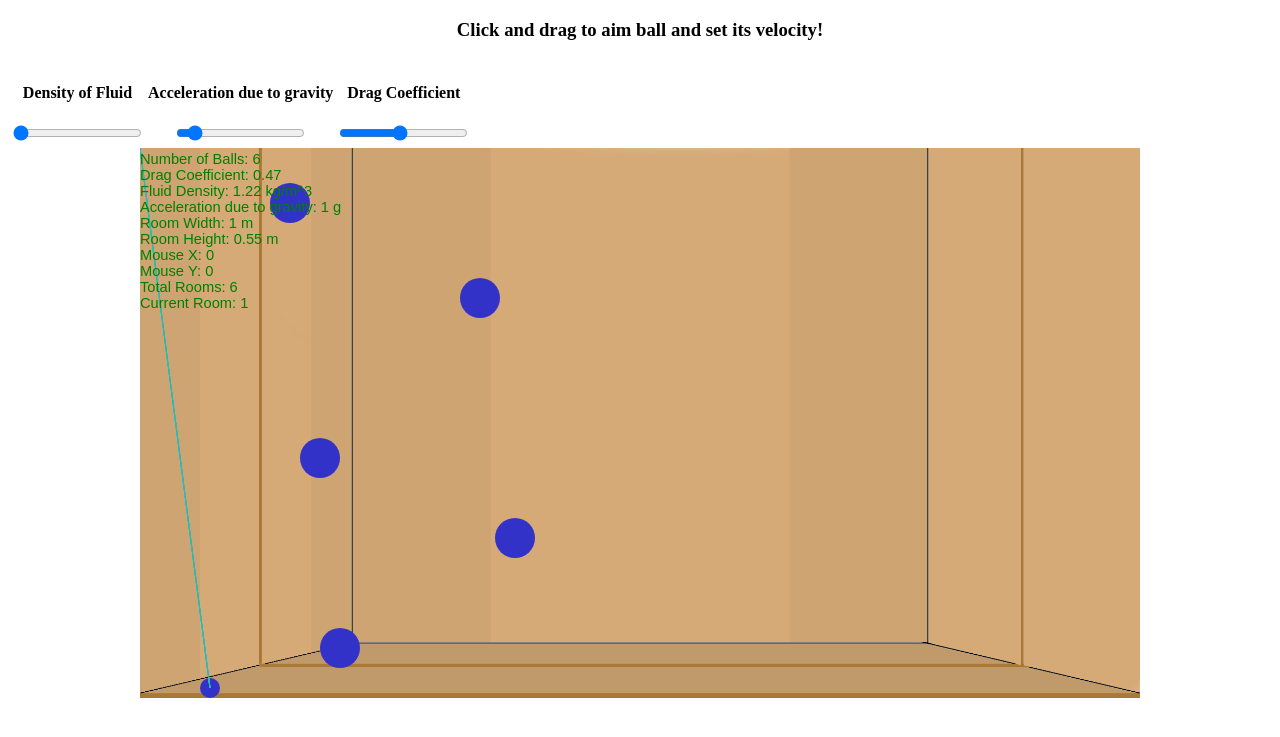
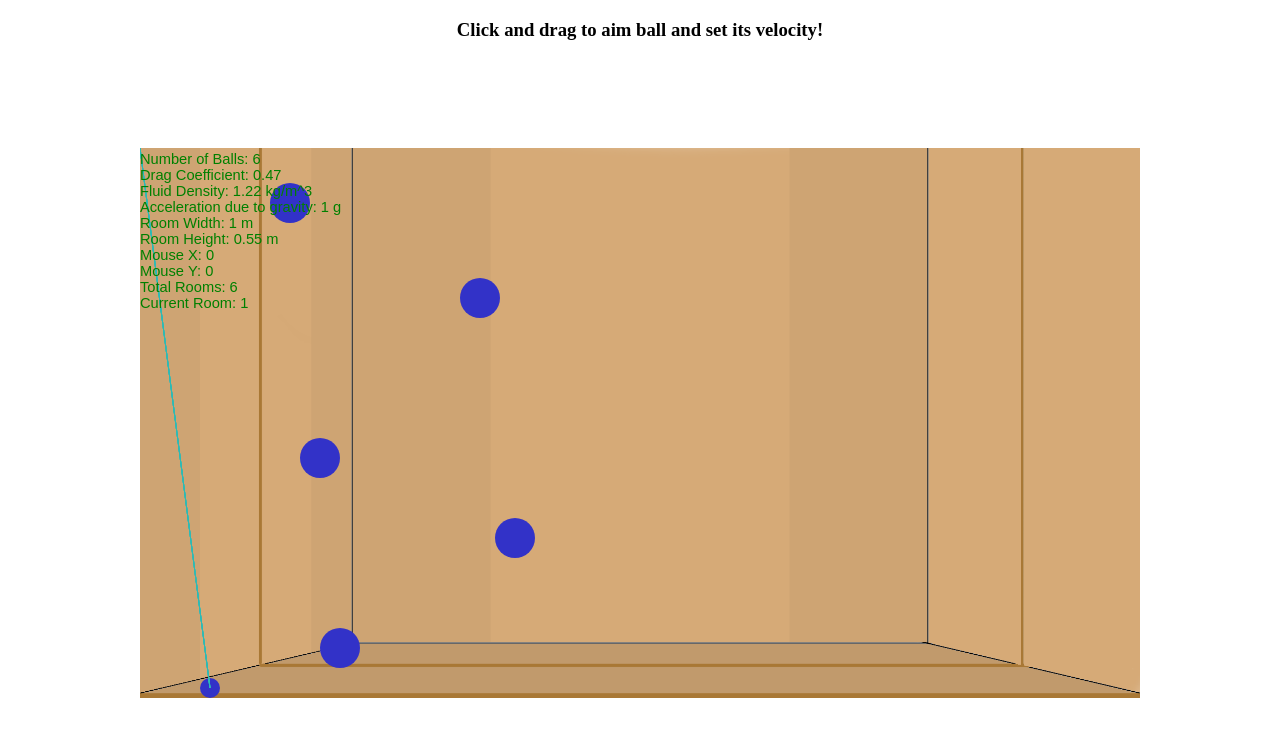
Before and after one commit to Jet-TCN/StickyBalls-HackSussex2023, a plain HTML site: page index.html in a window 1280 px wide. Shown: the part 61-798 px from the top of the page. Drawn offline with nearby package versions, Linux system fonts and the light colour scheme.

Commit message:
Update index.html

```diff
--- a/index.html
+++ b/index.html
@@ -14,7 +14,7 @@
 	<body style="text-align: center;" class="container-fluid">
 		<h1>Sticky Balls</h1>
 		<h3>Click and drag to aim ball and set its velocity!</h3>
-		<table style="text-align: center;">
+		<table style="text-align: center; visibility: hidden;">
 			<tr>
 				<th>
 					<div>
```
